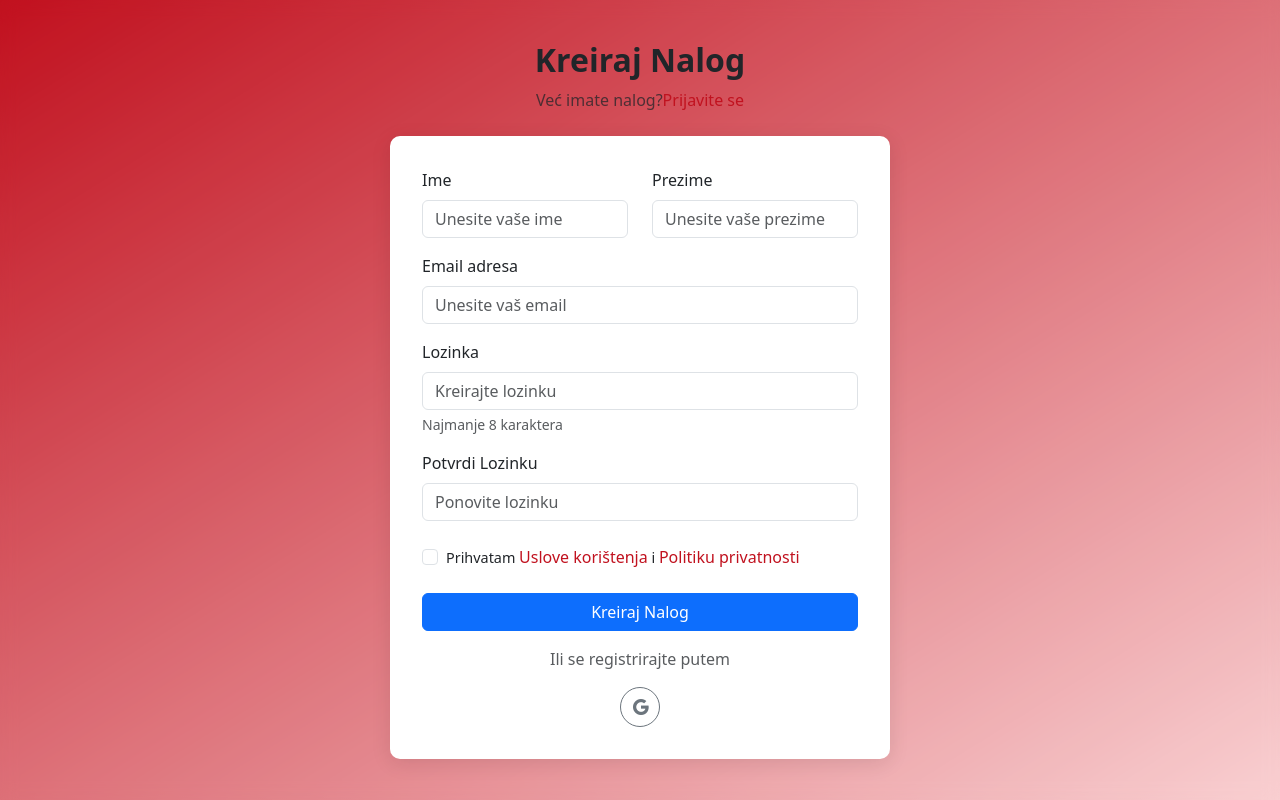
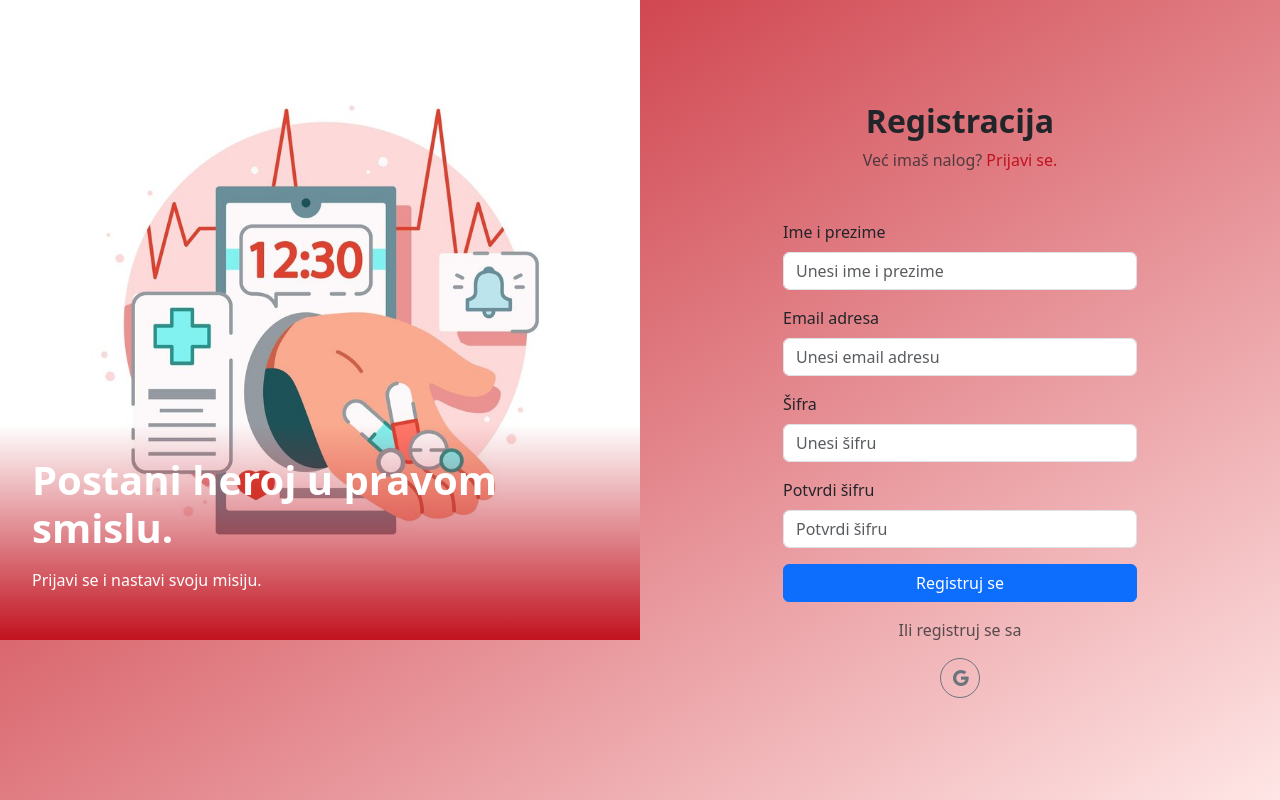
Before and after one commit to Nejra02/Heroj, a React (Create React App) app in the folder frontend/: page /signup in a window 1280 px wide. Built offline with nearby package versions, Linux system fonts and the light colour scheme.

Commit message:
izmjena izgleda forme

```diff
--- a/frontend/src/pages/SignUp.js
+++ b/frontend/src/pages/SignUp.js
@@ -1,69 +1,57 @@
 import React from 'react';
-import '../styles/signup.css';
-
+import '../styles/signin.css';
+import { Container, Row, Col, Form, Button } from 'react-bootstrap';
 const SignUp = () => {
   return (
-    <div className="signup-container">
-      <div className="form-wrapper">
-        <div className="form-header text-center mb-4">
-          <h2 className="fw-bold">Kreiraj Nalog</h2>
-          <p className="text-muted">Već imate nalog?
-            <button
-              className="text-link btn btn-link p-0 border-0 bg-transparent"
-              onClick={() => {/* Dodaj navigaciju na signin */}}
-            >
-              Prijavite se
-            </button>
-          </p>
+    <div className="container-fluid">
+      <div className="row min-vh-100">
+        <div className="col-lg-6 d-none d-lg-block p-0">
+          <div className="image-container">
+            <img src="/signinPhoto.jpg" alt="Sign Up" className="img-fluid" />
+            <div className="overlay-text">
+              <h1>Postani heroj u pravom smislu.</h1>
+              <p>Prijavi se i nastavi svoju misiju.</p>
             </div>
-
-        <form className="signup-form">
-          <div className="row">
-            <div className="col-md-6 mb-3">
-              <label htmlFor="ime" className="form-label">Ime</label>
-              <input type="text" className="form-control" id="ime" placeholder="Unesite vaše ime" />
-            </div>
-            <div className="col-md-6 mb-3">
-              <label htmlFor="prezime" className="form-label">Prezime</label>
-              <input type="text" className="form-control" id="prezime" placeholder="Unesite vaše prezime" />
           </div>
         </div>
 
+        {/* Form Section */}
+        <div className="col-lg-6 d-flex align-items-center justify-content-center">
+          <div className="form-container p-4 p-md-5">
+            <div className="text-center mb-5">
+              <h2 className="fw-bold">Registracija</h2>
+              <p className="text-muted">Već imaš nalog? <a href="#" className="text-link">Prijavi se.</a></p>
+            </div>
+
+            <form>
+              <div className="mb-3">
+                <label htmlFor="name" className="form-label">Ime i prezime</label>
+                <input type="text" className="form-control" id="name" placeholder="Unesi ime i prezime" />
+              </div>
               <div className="mb-3">
                 <label htmlFor="email" className="form-label">Email adresa</label>
-            <input type="email" className="form-control" id="email" placeholder="Unesite vaš email" />
+                <input type="email" className="form-control" id="email" placeholder="Unesi email adresu" />
               </div>
-
               <div className="mb-3">
-            <label htmlFor="lozinka" className="form-label">Lozinka</label>
-            <input type="password" className="form-control" id="lozinka" placeholder="Kreirajte lozinku" />
-            <div className="form-text">Najmanje 8 karaktera</div>
+                <label htmlFor="password" className="form-label">Šifra</label>
+                <input type="password" className="form-control" id="password" placeholder="Unesi šifru" />
               </div>
-
-          <div className="mb-4">
-            <label htmlFor="potvrdiLozinku" className="form-label">Potvrdi Lozinku</label>
-            <input type="password" className="form-control" id="potvrdiLozinku" placeholder="Ponovite lozinku" />
+              <div className="mb-3">
+                <label htmlFor="confirmPassword" className="form-label">Potvrdi šifru</label>
+                <input type="password" className="form-control" id="confirmPassword" placeholder="Potvrdi šifru" />
               </div>
-
-          <div className="form-check mb-4">
-            <input className="form-check-input" type="checkbox" id="uslovi" />
-            <label className="form-check-label" htmlFor="uslovi">
-              Prihvatam <button className="text-link btn btn-link p-0 border-0 bg-transparent">Uslove korištenja</button> i <button className="text-link btn btn-link p-0 border-0 bg-transparent">Politiku privatnosti</button>
-            </label>
-          </div>
-
-          <button type="submit" className="btn btn-primary w-100 mb-3">Kreiraj Nalog</button>
-
+              <button type="submit" className="btn btn-primary w-100 mb-3">Registruj se</button>
               <div className="text-center">
-            <p className="text-muted">Ili se registrirajte putem</p>
+                <p className="text-muted">Ili registruj se sa</p>
                 <div className="d-flex justify-content-center gap-3">
                   <button type="button" className="btn btn-outline-secondary rounded-circle social-btn">
                     <i className="bi bi-google"></i>
                   </button>
-
                 </div>
               </div>
             </form>
+          </div>
+        </div>
       </div>
     </div>
   );
--- a/frontend/src/styles/signup.css
+++ /dev/null
@@ -1,77 +0,0 @@
-:root {
-  --primary-color: #C1121F;
-  --secondary-color: #780000;
-  --background-color: rgba(193, 18, 31, 0.1); /* Blurovana pozadina */
-}
-
-.signup-container {
-  min-height: 100vh;
-  display: flex;
-  align-items: center;
-  justify-content: center;
-  background-color: var(--background-color);
-  backdrop-filter: blur(8px);
-  padding: 20px;
-}
-
-.form-wrapper {
-  width: 100%;
-  max-width: 500px;
-}
-
-.signup-form {
-  background-color: white;
-  padding: 2rem;
-  border-radius: 10px;
-  box-shadow: 0 4px 20px rgba(0, 0, 0, 0.1);
-}
-
-.btn-primary {
-  background-color: var(--primary-color);
-  border-color: var(--primary-color);
-  padding: 0.5rem;
-  font-weight: 600;
-}
-
-.btn-primary:hover {
-  background-color: var(--secondary-color);
-  border-color: var(--secondary-color);
-}
-
-.btn.btn-link.text-link {
-  color: var(--primary-color);
-  text-decoration: none;
-  font-weight: 500;
-  display: inline;
-  vertical-align: baseline;
-}
-
-.btn.btn-link.text-link:hover {
-  color: var(--secondary-color);
-  text-decoration: underline;
-}
-
-.social-btn {
-  width: 40px;
-  height: 40px;
-  display: flex;
-  align-items: center;
-  justify-content: center;
-}
-
-.form-check-label {
-  font-size: 0.9rem;
-}
-
-/* Responsivnost */
-@media (max-width: 768px) {
-  .signup-form {
-    padding: 1.5rem;
-  }
-}
-
-@media (max-width: 576px) {
-  .signup-form {
-    padding: 1rem;
-  }
-}
```
Lines whose indentation alone changed are shown as unchanged.
